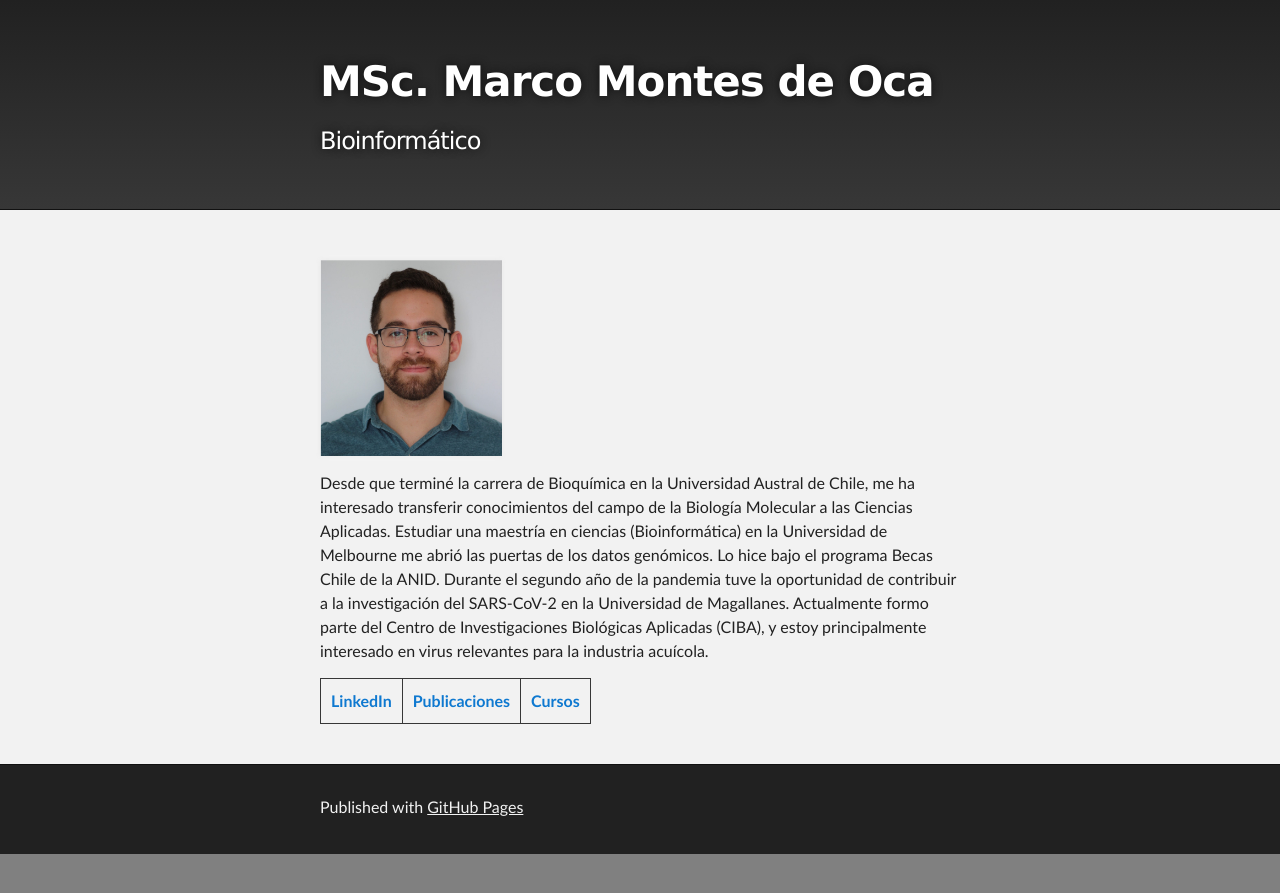
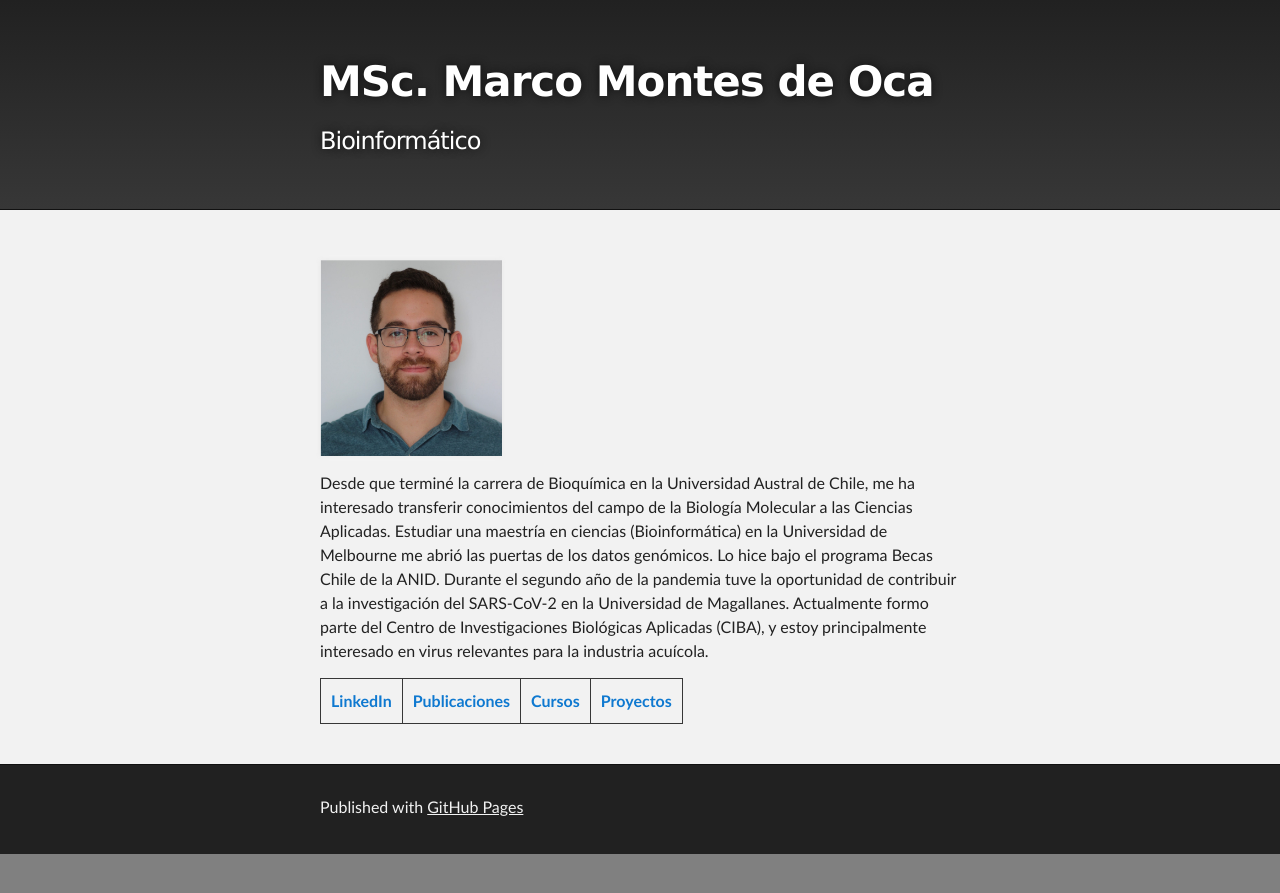
Before and after one commit to marco-montesdeoca/marco-montesdeoca.github.io, a Jekyll site: the page built from index.md, in a window 1280 px wide. Shown: the top 893 px of the page. Built offline with Jekyll 4.4.1, drawn with Linux system fonts in a browser that asks for light colours.

Commit message:
Update index.md
Agregado link a archivo proyectos.md

```diff
--- a/index.md
+++ b/index.md
@@ -6,4 +6,4 @@ layout: default
 Desde que terminé la carrera de Bioquímica en la Universidad Austral de Chile, me ha interesado transferir conocimientos del campo de la Biología Molecular a las Ciencias Aplicadas. Estudiar una maestría en ciencias (Bioinformática) en la Universidad de Melbourne me abrió las puertas de los datos genómicos. Lo hice bajo el programa Becas Chile de la ANID.
 Durante el segundo año de la pandemia tuve la oportunidad de contribuir a la investigación del SARS-CoV-2 en la Universidad de Magallanes. Actualmente formo parte del Centro de Investigaciones Biológicas Aplicadas (CIBA), y estoy principalmente interesado en virus relevantes para la industria acuícola.
 
-[**LinkedIn**](https://www.linkedin.com/in/marco-montes-de-oca-809383132/) | [**Publicaciones**](publicaciones.md) | [**Cursos**](cursos.md)
+[**LinkedIn**](https://www.linkedin.com/in/marco-montes-de-oca-809383132/) | [**Publicaciones**](publicaciones.md) | [**Cursos**](cursos.md) | [**Proyectos**](proyectos.md)
```
